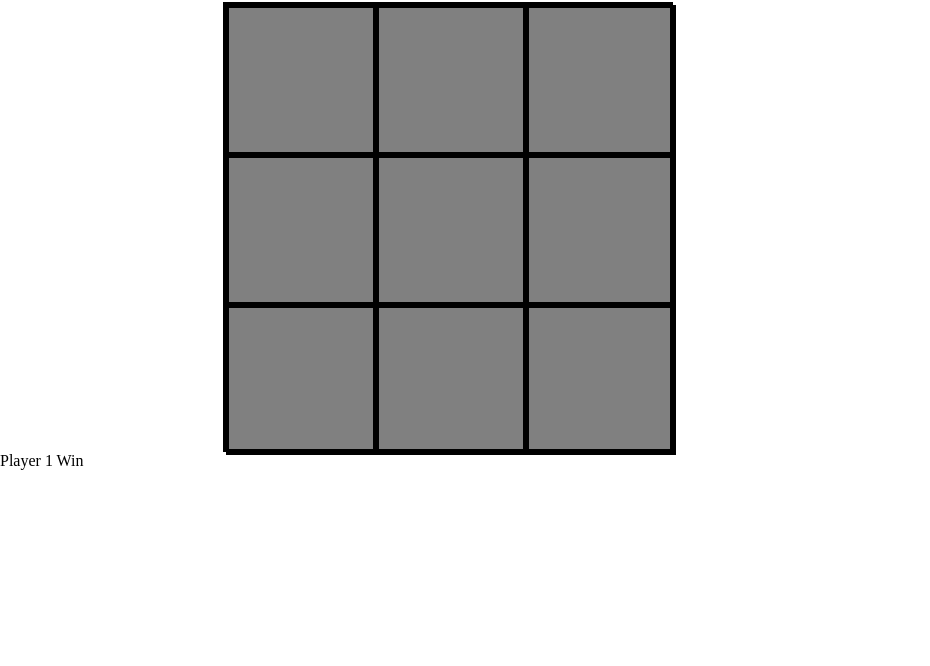
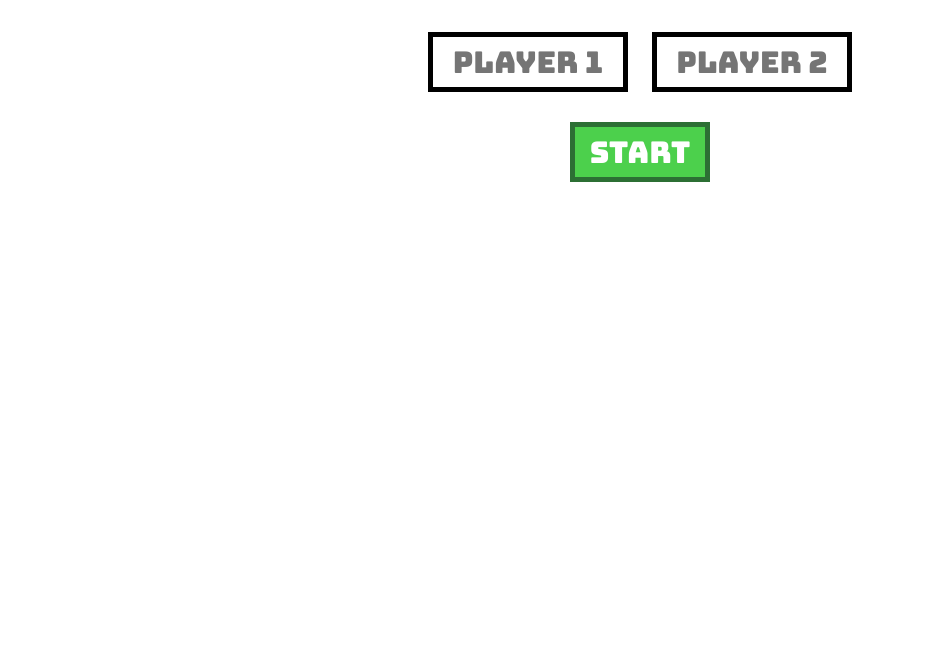
Before and after one commit to anandawira/tic-tac-toe, a plain HTML site: page index.html in a window 1280 px wide. Shown: the part 134-800 px from the top of the page, without its empty margins (0-930 px from the left). Drawn offline with Linux system fonts and the light colour scheme; a web font is replaced by a local one.

Commit message:
sudah bisa input nama pemain

```diff
--- a/index.html
+++ b/index.html
@@ -7,8 +7,8 @@
     <link rel="stylesheet" href="./style.css" />
   </head>
   <body>
-    <div id="game">
-      <h1>Tic Tac Toe</h1>
+    <h1>Tic Tac Toe</h1>
+    <div id="game" class="hidden">
       <div id="gameboard">
         <div class="cell" id="0"></div>
         <div class="cell" id="1"></div>
@@ -21,8 +21,30 @@
         <div class="cell" id="8"></div>
       </div>
     </div>
-    <div id="info">
-      <p>Player 1 Win</p>
+    <div id="menu">
+      <form>
+        <input
+          class="inputPlayer"
+          type="text"
+          id="txtPlayer1"
+          name="txtPlayer1"
+          placeholder="Player 1"
+        />
+        <input
+          class="inputPlayer"
+          type="text"
+          id="txtPlayer2"
+          name="txtPlayer2"
+          placeholder="Player 2"
+        />
+        <br />
+        <input
+          type="button"
+          id="btnStart"
+          value="START"
+          onclick="displayController.startGame()"
+        />
+      </form>
     </div>
 
     <script src="./script.js"></script>
--- a/script.js
+++ b/script.js
@@ -52,8 +52,8 @@ const Player = (name, symbol) => {
 };
 
 const displayController = (() => {
-  const player1 = Player("Ananda", "X");
-  const player2 = Player("Wiradharma", "O");
+  let player1 = Player("Ananda", "X");
+  let player2 = Player("Wiradharma", "O");
   let currentPlayerIndex = true;
 
   const switchPlayer = () => {
@@ -74,7 +74,29 @@ const displayController = (() => {
       switchPlayer();
     }
   };
-  return { markCell };
+
+  const startGame = () => {
+    const input1 = document.getElementById("txtPlayer1");
+    const input2 = document.getElementById("txtPlayer2");
+
+    const name1 =
+      input1.getAttribute("value") != ""
+        ? input1.getAttribute("value")
+        : input1.getAttribute("placeholder");
+
+    const name2 =
+      input2.getAttribute("value") != ""
+        ? input2.getAttribute("value")
+        : input2.getAttribute("placeholder");
+
+    player1 = Player(name1, "X");
+    player2 = Player(name2, "O");
+    currentPlayerIndex = true;
+    document.getElementById("menu").classList.add("hidden");
+    document.getElementById("game").classList.remove("hidden");
+    console.log("Game Started");
+  };
+  return { markCell, startGame };
 })();
 
 with (Array.from(document.getElementsByClassName("cell"))) {
--- a/style.css
+++ b/style.css
@@ -1,17 +1,9 @@
-@import url("https://fonts.googleapis.com/css2?family=Chilanka&family=Permanent+Marker&display=swap");
+@import url("https://fonts.googleapis.com/css2?family=Chilanka&family=Permanent+Marker&family=Bungee&display=swap");
 
 * {
   margin: 0px;
   padding: 0px;
   box-sizing: border-box;
-}
-
-#game {
-  width: 70%;
-}
-
-#info {
-  width: 30%;
 }
 
 h1 {
@@ -22,7 +14,7 @@ h1 {
 }
 
 #gameboard {
-  background-color: gray;
+  background-color: #d5f9e1;
   margin: 0px auto;
   width: 450px;
   height: 450px;
@@ -39,3 +31,33 @@ h1 {
   text-align: center;
   line-height: 180px;
 }
+
+#menu {
+  text-align: center;
+}
+
+.inputPlayer {
+  text-align: center;
+  width: 200px;
+  padding: 5px;
+  margin: 30px 10px 0px 10px;
+  border: 5px solid black;
+  font-family: "Bungee", cursive;
+  font-size: 30px;
+}
+
+#btnStart {
+  background-color: rgb(76, 208, 76);
+  color: white;
+  margin-top: 30px;
+  width: 140px;
+  padding: 5px;
+  border: 5px solid #2c6f34;
+  font-family: "Bungee", cursive;
+  font-size: 30px;
+  cursor: pointer;
+}
+
+.hidden {
+  display: none;
+}
```
